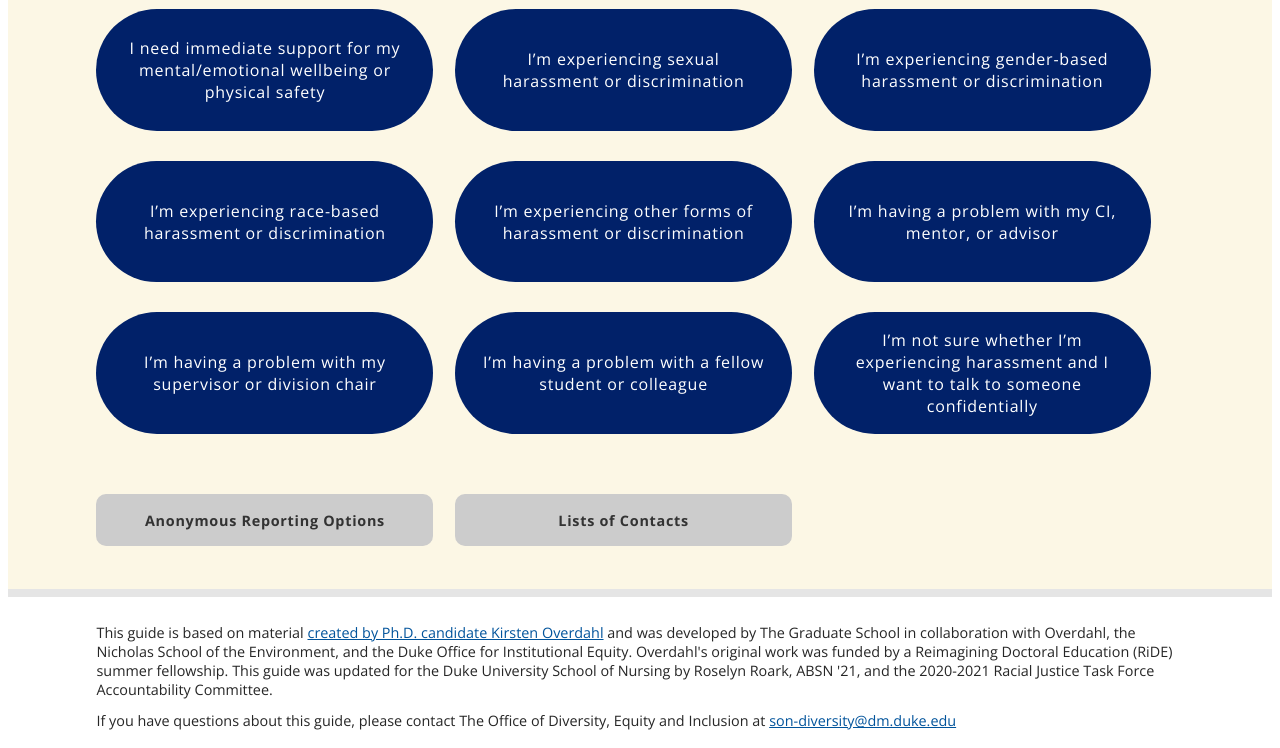
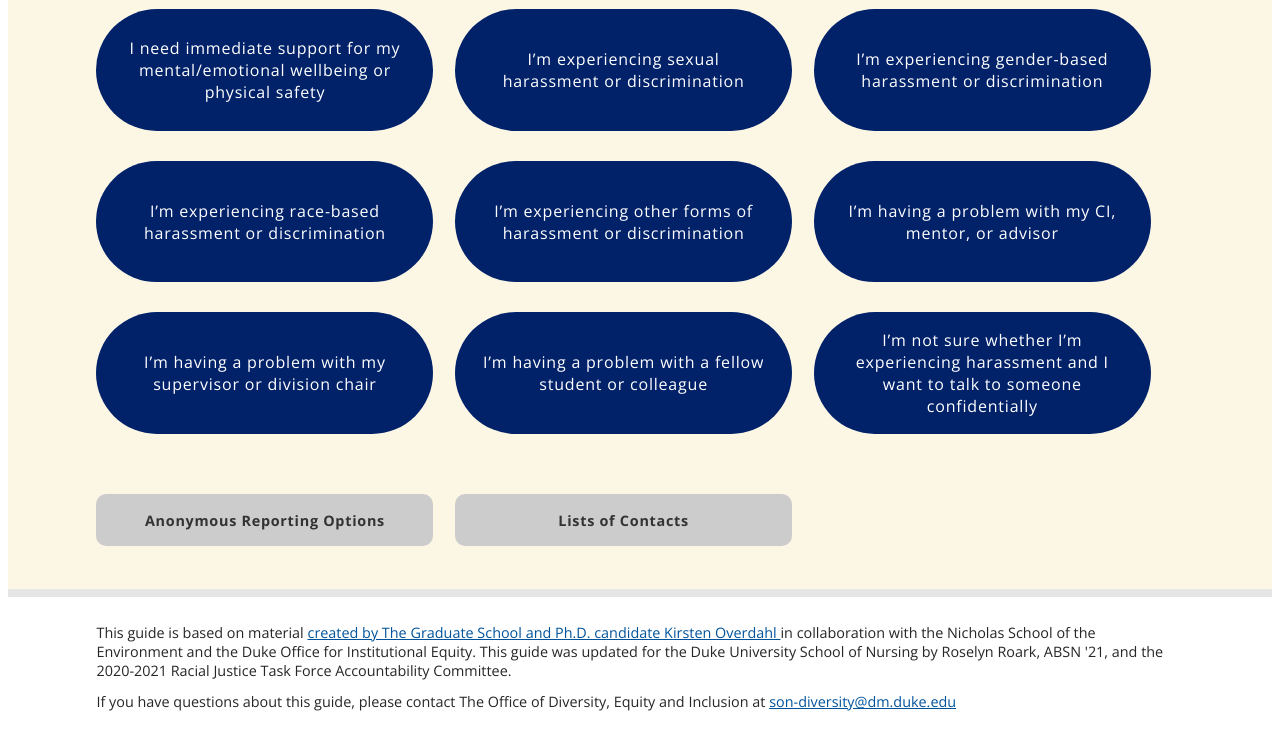
Before and after one commit to ros3/duson, a plain HTML site: page index.html in a window 1280 px wide. Shown: the part 457-1205 px from the top of the page. Drawn offline with nearby package versions, Linux system fonts and the light colour scheme.

Commit message:
Update index.html

```diff
--- a/index.html
+++ b/index.html
@@ -166,7 +166,7 @@
 
 	<footer id="footer">
 		<p>
-			This guide is based on material <a href="https://gradschool.duke.edu/about/news/phd-student-graduate-school-collaborate-guide-reporting-misconducts" target="_blank">created by Ph.D. candidate Kirsten Overdahl</a> and was developed by The Graduate School in collaboration with Overdahl, the Nicholas School of the Environment, and the Duke Office for Institutional Equity. Overdahl's original work was funded by a Reimagining Doctoral Education (RiDE) summer fellowship.	This guide was updated for the Duke University School of Nursing by Roselyn Roark, ABSN '21, and the 2020-2021 Racial Justice Task Force Accountability Committee.</p>
+			This guide is based on material <a href="https://gradschool.duke.edu/about/news/phd-student-graduate-school-collaborate-guide-reporting-misconducts" target="_blank">created by The Graduate School and Ph.D. candidate Kirsten Overdahl </a> in collaboration with the Nicholas School of the Environment and the Duke Office for Institutional Equity. This guide was updated for the Duke University School of Nursing by Roselyn Roark, ABSN '21, and the 2020-2021 Racial Justice Task Force Accountability Committee.</p>
 
 		<p>
 			If you have questions about this guide, please contact The Office of Diversity, Equity and Inclusion at <a href="mailto:son-diversity@dm.duke.edu">son-diversity@dm.duke.edu </a>
```
